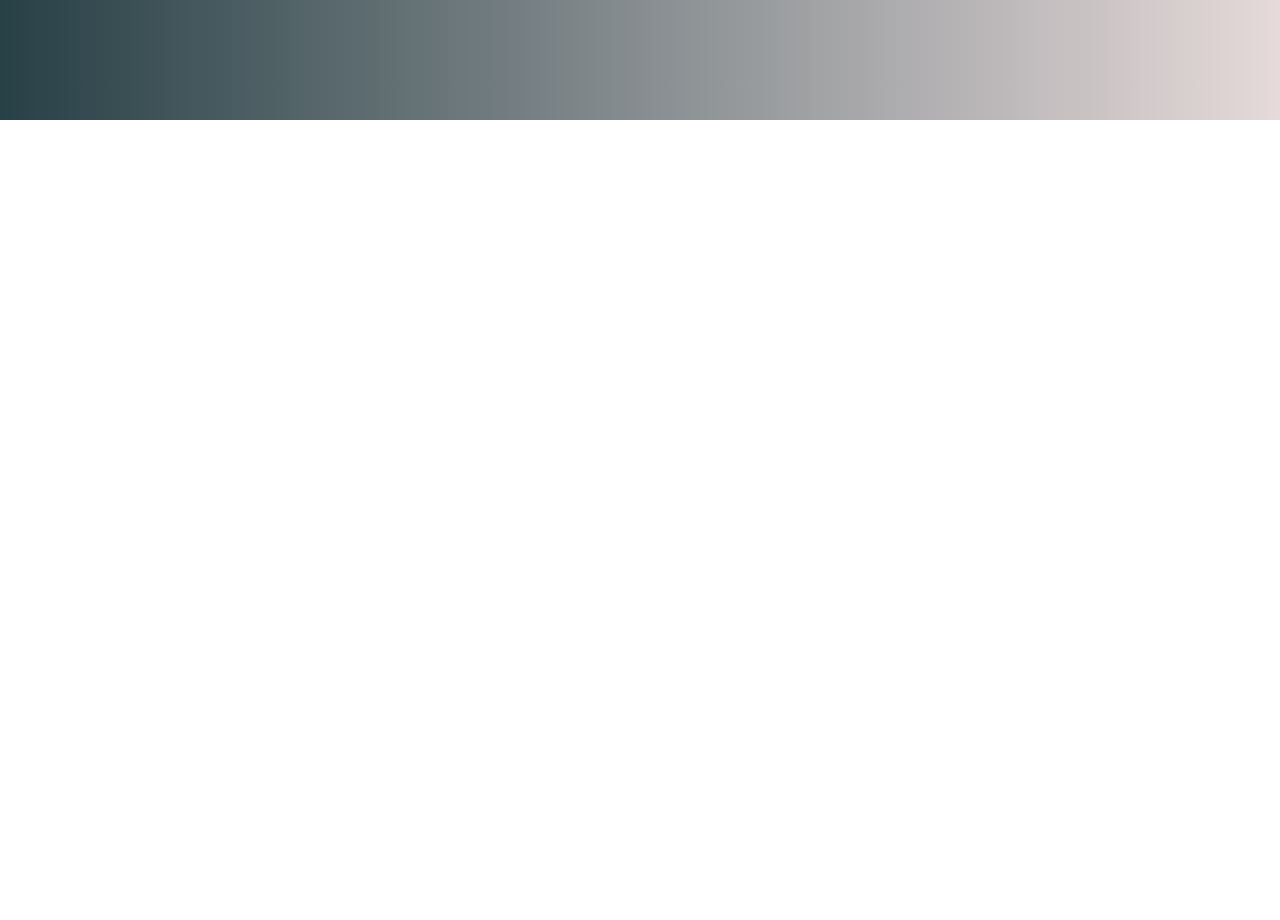
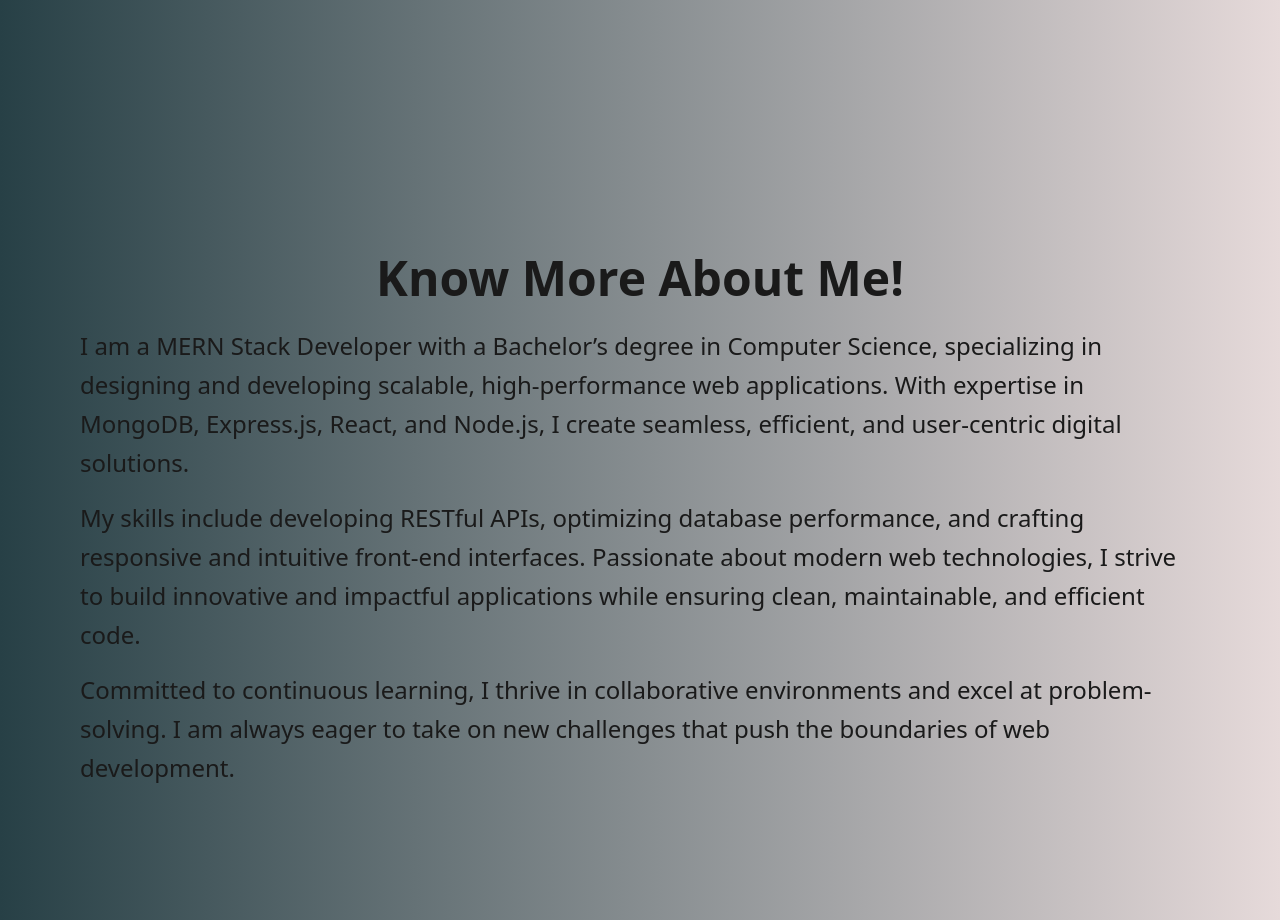
Before and after one commit to AarishAyaz/Personal-Portfolio, a React (Vite) app: page / in a window 1280 px wide. Shown: the part 680-1600 px from the top of the page. Before the commit the page ends 800 px from the top, so only its background shows below. Built offline with nearby package versions, Linux system fonts and the light colour scheme.

Commit message:
About Section done

```diff
--- a/src/App.jsx
+++ b/src/App.jsx
@@ -1,4 +1,5 @@
 import './App.css'
+import About from './components/About'
 import HersoSection from './components/HersoSection'
 import Navbar from './components/Navbar'
 
@@ -8,6 +9,7 @@ function App() {
    <div>
     <Navbar />
     <HersoSection />
+    <About />
    </div>
   )
 }
--- /dev/null
+++ b/src/components/About.jsx
@@ -0,0 +1,32 @@
+import React from "react";
+
+const About = () => {
+  return (
+    <section className="flex flex-col items-center justify-center min-h-screen px-6 md:px-20  dark:bg-gray-900 ">
+      <h1 className="text-left text-4xl md:text-5xl font-extrabold text-gray-900 dark:text-white ">
+        Know More About Me!
+      </h1>
+      <div className="max-w-7xl mt-6 text-lg md:text-2xl text-gray-700 dark:text-gray-300 leading-relaxed ">
+        <p>
+          I am a MERN Stack Developer with a Bachelor’s degree in Computer Science,
+          specializing in designing and developing scalable, high-performance web applications.
+          With expertise in MongoDB, Express.js, React, and Node.js, I create seamless,
+          efficient, and user-centric digital solutions.
+        </p>
+        <p className="mt-4">
+          My skills include developing RESTful APIs, optimizing database performance, and
+          crafting responsive and intuitive front-end interfaces. Passionate about modern
+          web technologies, I strive to build innovative and impactful applications while ensuring
+          clean, maintainable, and efficient code.
+        </p>
+        <p className="mt-4">
+          Committed to continuous learning, I thrive in collaborative environments and
+          excel at problem-solving. I am always eager to take on new challenges that push
+          the boundaries of web development.
+        </p>
+      </div>
+    </section>
+  );
+};
+
+export default About;
```
